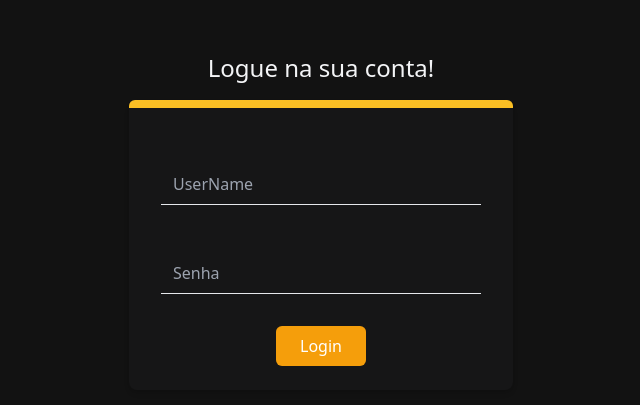
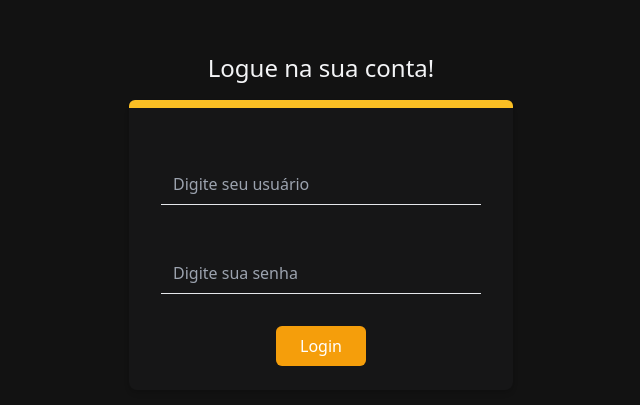
Before and after one commit to ErickSousa312/samu-front-end, a React (Vite) app: page / in a window 1280 px wide. Shown: the part 179-584 px from the top of the page, without its empty margins (319-959 px from the left). Built offline with nearby package versions, Linux system fonts and the light colour scheme.

Commit message:
update url base

```diff
--- a/src/pages/login/index.tsx
+++ b/src/pages/login/index.tsx
@@ -53,14 +53,14 @@ const LoginPage = () => {
                 <input
                   type="text"
                   {...register("userName")}
-                  placeholder="UserName"
+                  placeholder="Digite seu usuário"
                   className="w-full h-5 px-3 py-5 my-8  bg-transparent border-b hover:outline-none focus:outline-none"
                 />
 
                 <input
                   type="password"
                   {...register("password")}
-                  placeholder="Senha"
+                  placeholder="Digite sua senha"
                   className="w-full h-5 mt6 px-3 py-5 bg-transparent border-b hover:outline-none focus:outline-none"
                 />
 
--- a/src/shared/context/AuthContext/AuthProvider.tsx
+++ b/src/shared/context/AuthContext/AuthProvider.tsx
@@ -9,6 +9,7 @@ import { useNavigate } from "react-router-dom";
 import axios from "axios";
 import Cookies from "js-cookie";
 import { TypeUser } from "../../../@types/useData";
+import { baseURL } from "@/shared/services/api";
 
 interface AuthContextType {
   user: TypeUser | null;
@@ -39,14 +40,11 @@ export const AuthProvider = ({ children }: { children: ReactNode }) => {
     try {
       const dataInsertLocalStorage = await new Promise(async (resolve) => {
         localStorage.setItem("token", token);
-        const response = await axios.get(
-          `http://localhost:3000/api/v1/users/name/${email}`,
-          {
-            headers: {
-              Authorization: `Bearer ${token}`,
-            },
+        const response = await axios.get(`${baseURL}users/name/${email}`, {
+          headers: {
+            Authorization: `Bearer ${token}`,
           },
-        );
+        });
         const userData: TypeUser = response.data;
         console.log(userData);
         setUser(userData);
--- a/src/shared/services/api.tsx
+++ b/src/shared/services/api.tsx
@@ -1,4 +1,6 @@
 import axios from "axios";
+
+export const baseURL = "http://localhost:3000/api/v1/";
 
 const api = axios.create({
   baseURL: "http://localhost:3000/api/v1",
--- a/tsconfig.json
+++ b/tsconfig.json
@@ -29,7 +29,8 @@
     "next-env.d.ts",
     ".next/types/**/*.ts",
     "**/*.ts",
-    "**/*.tsx", "vite.config.ts"
+    "**/*.tsx", "vite.config.ts",
+    "eslint.config.mjs"
 
   ],
   "exclude": [
```
Also changed, not shown: eslint.config.mjs (+12 -5 lines).
